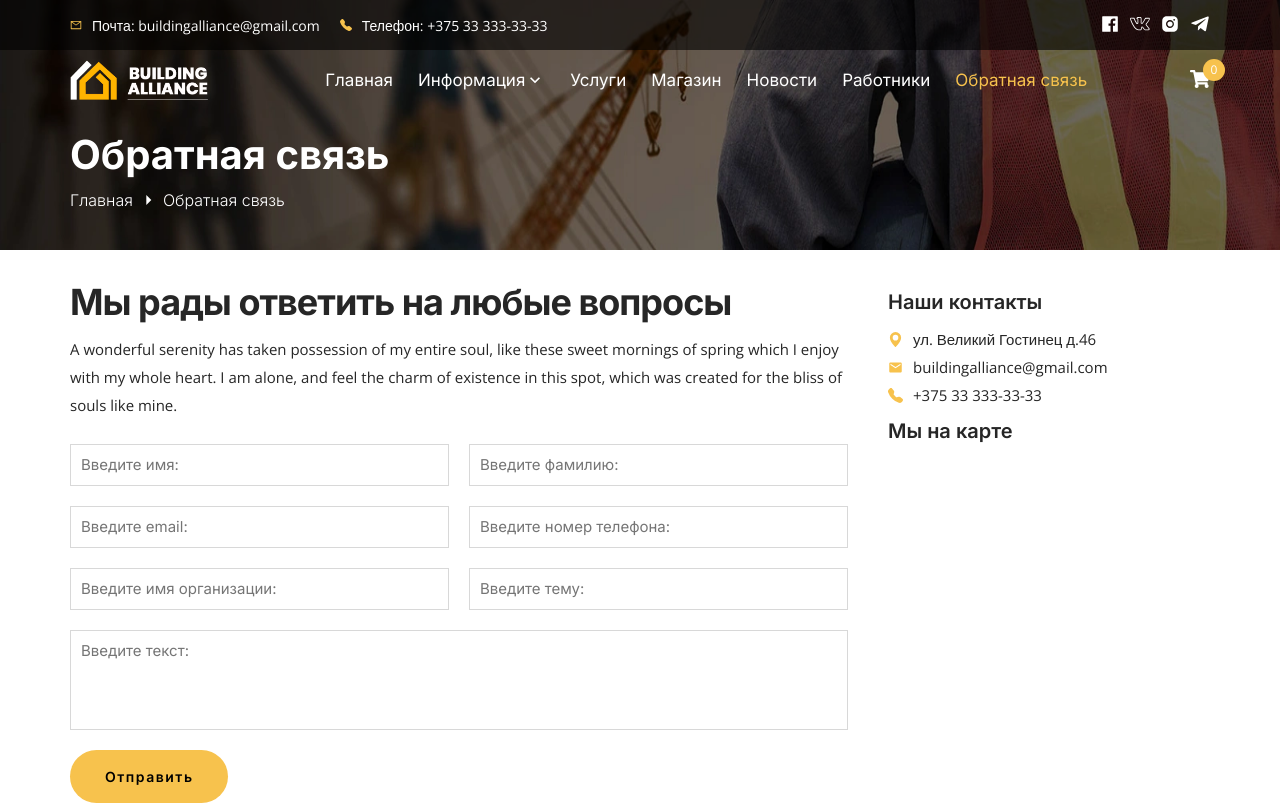
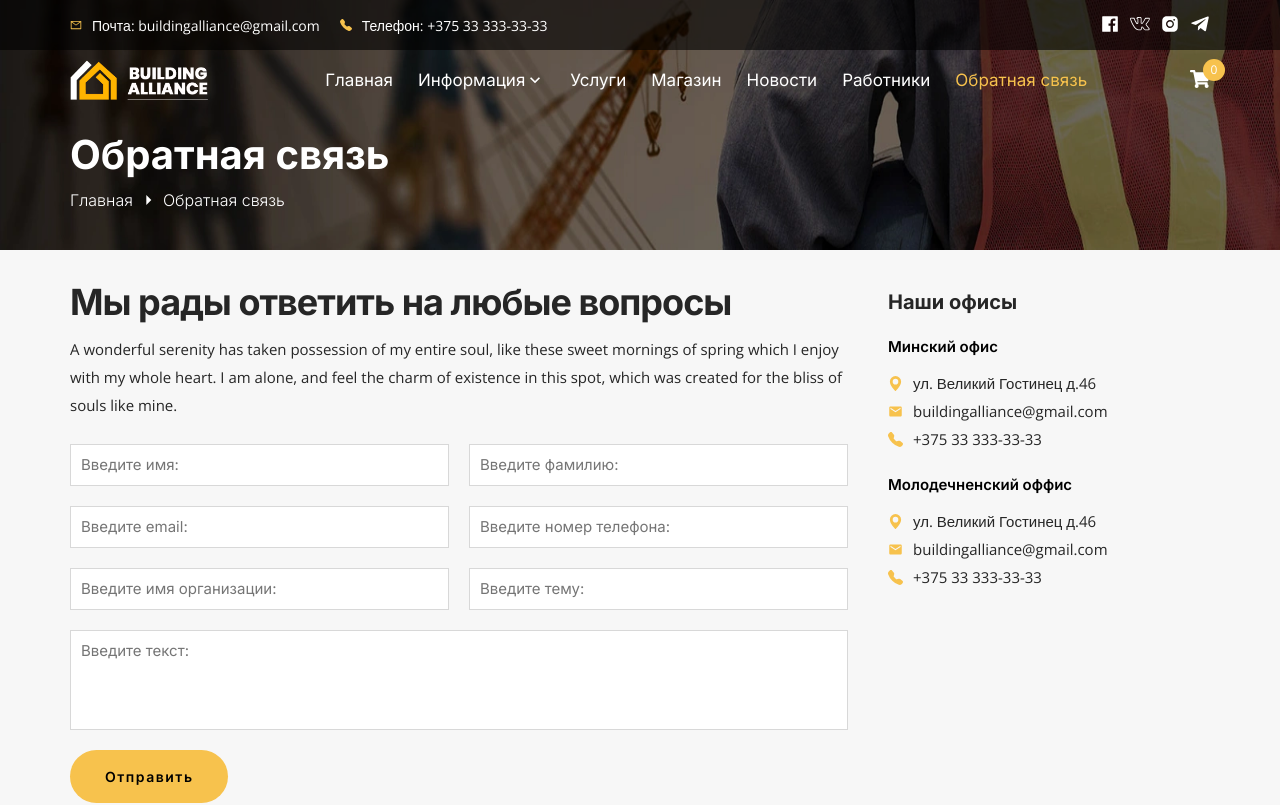
Before and after one commit to FiR3N/building-alliance-client, a React (Vite) app: page /contact in a window 1280 px wide. Shown: the top 805 px of the page. Built offline with nearby package versions, Linux system fonts and the light colour scheme.

Commit message:
some layout and contactPage fixes

```diff
--- a/src/App.scss
+++ b/src/App.scss
@@ -14,7 +14,7 @@ h2 {
 }
 
 h5 {
-  font-weight: 600;
+  font-weight: 700;
   font-size: 20px;
   line-height: 30px;
 
@@ -37,6 +37,11 @@ h5 {
   font-style: normal;
 
   color: $ui-black-color;
+
+  @media #{$ui-mobile-max} {
+    font-size: 12px;
+    line-height: 200%;
+  }
 }
 
 .light-link {
--- a/src/Pages/Contact/Contact.module.scss
+++ b/src/Pages/Contact/Contact.module.scss
@@ -1,7 +1,9 @@
 .contact {
-  padding: 30px 0;
+  position: relative;
+  &Content {
+    padding-top: 30px;
+    padding-bottom: 30px;
 
-  &Content {
     display: flex;
     justify-content: space-between;
     align-items: flex-start;
@@ -45,6 +47,7 @@
     h5 {
       color: $ui-black-color;
       line-height: 45px;
+      margin-bottom: 10px;
     }
 
     svg {
@@ -54,15 +57,30 @@
     a {
       color: $ui-black-color;
     }
+  }
 
-    frame {
-      height: 250px;
-      width: 100%;
+  &Office {
+    margin-bottom: 20px;
+    &Town {
+      font-size: 15px;
+      line-height: 24px;
+      font-weight: 600;
+      margin-bottom: 10px;
     }
   }
+
+  &Map {
+    iframe {
+      width: 100%;
+      height: 400px;
+    }
+  }
+
   @media #{$ui-tablet-max} {
-    padding: 20px 0;
     &Content {
+      padding-top: 20px;
+      padding-bottom: 20px;
+
       flex-direction: column;
     }
     &Main {
@@ -73,10 +91,23 @@
       }
     }
     &Info {
+      width: 100%;
+
       flex: 1 1 100%;
+    }
+    &Offices {
+      display: flex;
+      flex-wrap: wrap;
+      justify-content: space-between;
+    }
+    &Office {
+      margin-bottom: 5px;
     }
   }
   @media #{$ui-mobile-max} {
+    &Content {
+      gap: 10px;
+    }
     &Main {
       h2 {
         font-size: 20px;
@@ -94,5 +125,16 @@
         }
       }
     }
+    &Info {
+      h5 {
+        font-size: 16px;
+        margin-bottom: 0px;
+      }
+    }
+    &Map {
+      iframe {
+        height: 200px;
+      }
+    }
   }
 }
--- a/src/Pages/Contact/Contact.tsx
+++ b/src/Pages/Contact/Contact.tsx
@@ -26,7 +26,7 @@ const Contact: FC<ContactProps> = () => {
   return (
     <PageLayout title="Обратная связь" pathname={pathname}>
       <div className={cls.contact}>
-        <div className={cls.contactContent}>
+        <div className={classNames(cls.contactContent, "container")}>
           <div className={cls.contactMain}>
             <h2>Мы рады ответить на любые вопросы</h2>
             <p className="default-text">
@@ -97,7 +97,65 @@ const Contact: FC<ContactProps> = () => {
             </form>
           </div>
           <div className={cls.contactInfo}>
-            <h5>Наши контакты</h5>
+            <h5>Наши офисы</h5>
+            <div className={cls.contactOffices}>
+              <div className={cls.contactOffice}>
+                <p className={cls.contactOfficeTown}>Минский офис</p>
+                <p className="default-text">
+                  <BsGeoAltFill />
+                  <a
+                    href="https://www.google.com/maps"
+                    className="default-text"
+                  >
+                    ул. Великий Гостинец д.46
+                  </a>
+                </p>
+                <p className="default-text">
+                  <MdEmail />
+                  <a
+                    href="mailto:buildingalliance@gmail.com@example.com?subject=Вопрос по теме: (...)&body=Здравствуйте, я хотел бы хотел задать вопрос по теме: (...)"
+                    className="default-text"
+                  >
+                    buildingalliance@gmail.com
+                  </a>
+                </p>
+                <p className="default-text">
+                  <BsFillTelephoneFill />
+                  <a href="tel:+375 33 333-33-33" className="default-text">
+                    +375 33 333-33-33
+                  </a>
+                </p>
+              </div>
+              <div className={cls.contactOffice}>
+                <p className={cls.contactOfficeTown}>Молодечненский оффис</p>
+                <p className="default-text">
+                  <BsGeoAltFill />
+                  <a
+                    href="https://www.google.com/maps"
+                    className="default-text"
+                  >
+                    ул. Великий Гостинец д.46
+                  </a>
+                </p>
+                <p className="default-text">
+                  <MdEmail />
+                  <a
+                    href="mailto:buildingalliance@gmail.com@example.com?subject=Вопрос по теме: (...)&body=Здравствуйте, я хотел бы хотел задать вопрос по теме: (...)"
+                    className="default-text"
+                  >
+                    buildingalliance@gmail.com
+                  </a>
+                </p>
+                <p className="default-text">
+                  <BsFillTelephoneFill />
+                  <a href="tel:+375 33 333-33-33" className="default-text">
+                    +375 33 333-33-33
+                  </a>
+                </p>
+              </div>
+            </div>
+
+            {/* <h5>Наши контакты</h5>
             <p className="default-text">
               <BsGeoAltFill />
               <a href="https://www.google.com/maps" className="default-text">
@@ -118,10 +176,13 @@ const Contact: FC<ContactProps> = () => {
               <a href="tel:+375 33 333-33-33" className="default-text">
                 +375 33 333-33-33
               </a>
-            </p>
-            <h5>Мы на карте</h5>
-            <iframe src="https://yandex.ru/map-widget/v1/?um=constructor%3Aff8f0743d051733309a2ec3167bc348658c9c3e160a94e099262737896d8be60&amp;source=constructor" />
+            </p> */}
+            {/* <h5>Мы на карте</h5>
+            <iframe src="https://yandex.ru/map-widget/v1/?um=constructor%3Aff8f0743d051733309a2ec3167bc348658c9c3e160a94e099262737896d8be60&amp;source=constructor" /> */}
           </div>
+        </div>
+        <div className={cls.contactMap}>
+          <iframe src="https://yandex.ru/map-widget/v1/?um=constructor%3Aff8f0743d051733309a2ec3167bc348658c9c3e160a94e099262737896d8be60&amp;source=constructor" />
         </div>
       </div>
     </PageLayout>
--- a/src/assets/styles/mixins.scss
+++ b/src/assets/styles/mixins.scss
@@ -5,7 +5,6 @@
   line-height: 20px;
 
   border: 1px solid $ui-gray-color;
-  color: #989898;
 
   transition: all 0.3s ease;
 
@@ -14,6 +13,10 @@
     border-left: 5px solid $ui-sun-color;
   }
 
+  ::placeholder {
+    color: #989898;
+  }
+
   @media #{$ui-mobile-max} {
     padding: 7px;
     font-size: 12px;
--- a/src/components/UI/PageLayout/PageLayout.module.scss
+++ b/src/components/UI/PageLayout/PageLayout.module.scss
@@ -86,4 +86,8 @@
       }
     }
   }
+
+  &Main {
+    background-color: $ui-bg-color;
+  }
 }
--- a/src/components/UI/PageLayout/PageLayout.tsx
+++ b/src/components/UI/PageLayout/PageLayout.tsx
@@ -29,9 +29,7 @@ const PageLayout: FC<PageLayoutProps> = ({ children, title, pathname }) => {
         </div>
       </div>
 
-      <div className={classNames(cls.pageLayoutContent, "container")}>
-        {children}
-      </div>
+      <div className={cls.pageLayoutMain}>{children}</div>
     </div>
   );
 };
```
